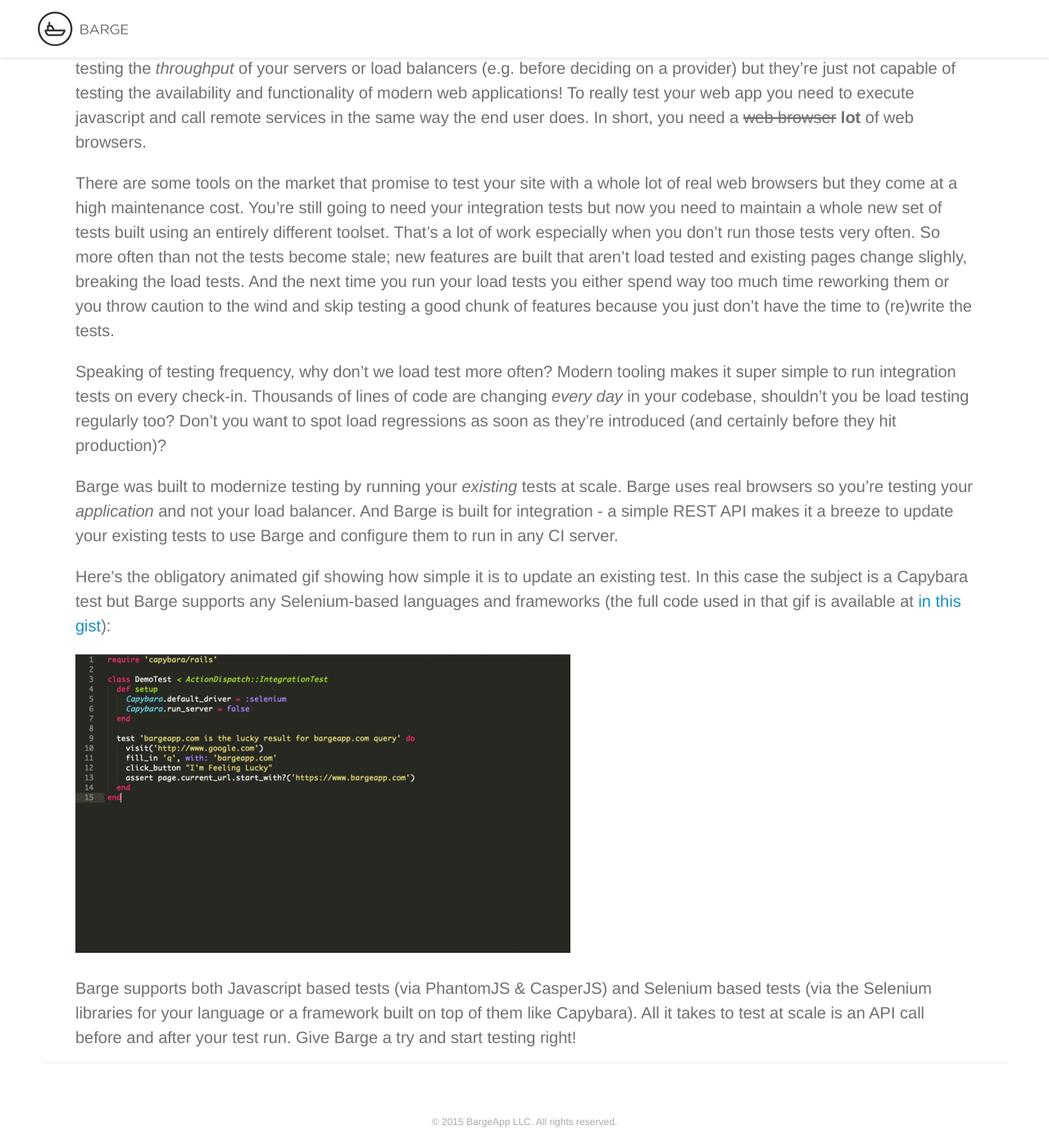
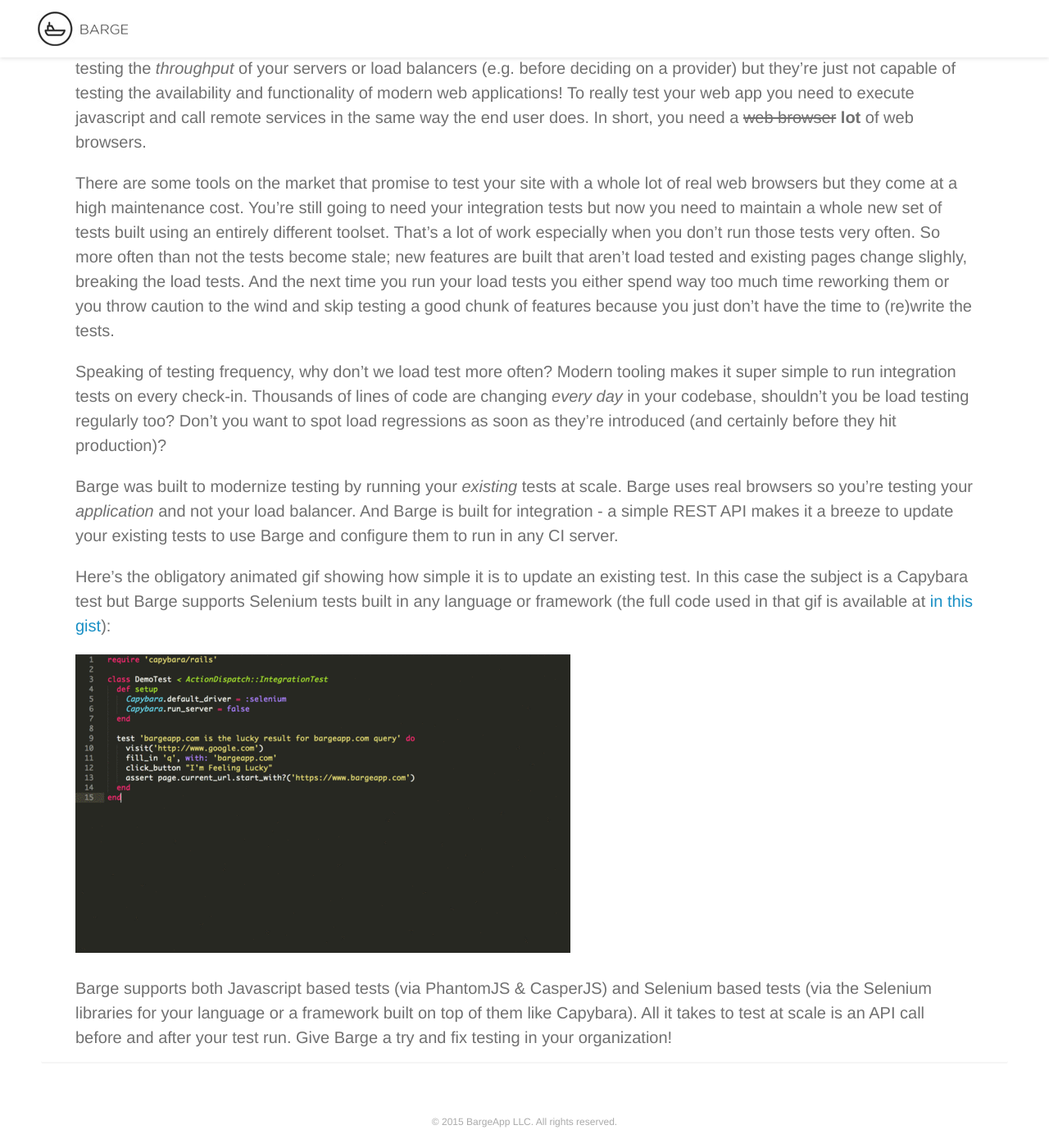
Before and after one commit to bargeapp/bargeapp.github.io, a Jekyll site: the page built from _posts/2015-02-08-load-testing-is-broken.md, in a window 1280 px wide and 1400 px high, scrolled down 359 px. Shown: the whole window at 82% size. Built offline with Jekyll 4.4.1, drawn with Linux system fonts in a browser that asks for light colours; nearby versions of some CDN libraries; some web fonts are replaced; comment, search, counter and statistics services are not loaded.

Commit message:
slight edit to load testing is broken

```diff
--- a/_posts/2015-02-08-load-testing-is-broken.md
+++ b/_posts/2015-02-08-load-testing-is-broken.md
@@ -16,8 +16,8 @@
 
 Barge was built to modernize testing by running your *existing* tests at scale. Barge uses real browsers so you're testing your *application* and not your load balancer. And Barge is built for integration - a simple REST API makes it a breeze to update your existing tests to use Barge and configure them to run in any CI server.
 
-Here's the obligatory animated gif showing how simple it is to update an existing test. In this case the subject is a Capybara test but Barge supports any Selenium-based languages and frameworks (the full code used in that gif is available at [in this gist](https://gist.github.com/hackerhasid/1cb5949d1055a1fed3db)):
+Here's the obligatory animated gif showing how simple it is to update an existing test. In this case the subject is a Capybara test but Barge supports Selenium tests built in any language or framework (the full code used in that gif is available at [in this gist](https://gist.github.com/hackerhasid/1cb5949d1055a1fed3db)):
 
 ![This is not a kitten, sorry](/assets/update_capybara_for_barge.gif)
 
-Barge supports both Javascript based tests (via PhantomJS & CasperJS) and Selenium based tests (via the Selenium libraries for your language or a framework built on top of them like Capybara). All it takes to test at scale is an API call before and after your test run. Give Barge a try and start testing right!
+Barge supports both Javascript based tests (via PhantomJS & CasperJS) and Selenium based tests (via the Selenium libraries for your language or a framework built on top of them like Capybara). All it takes to test at scale is an API call before and after your test run. Give Barge a try and fix testing in your organization!
```
